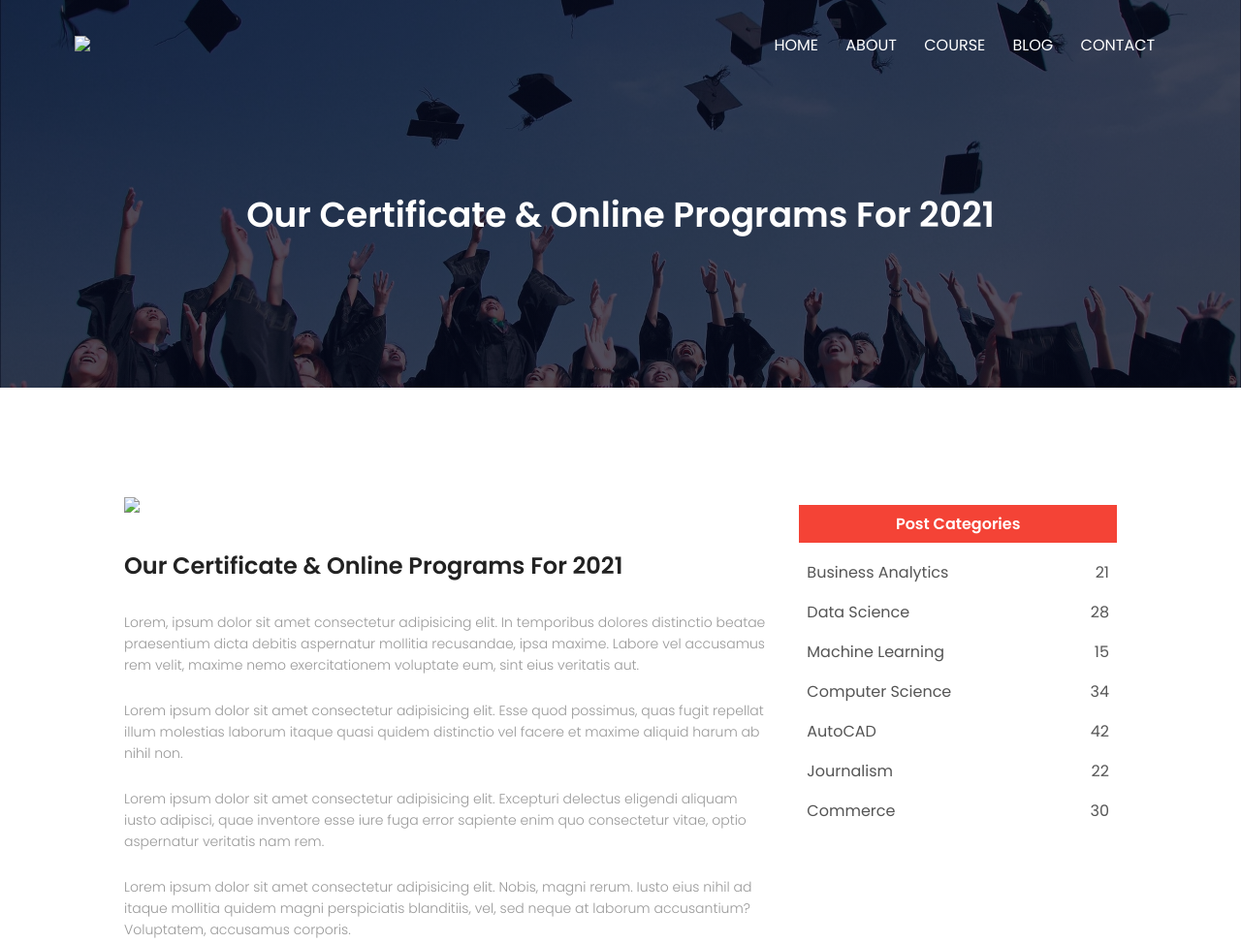
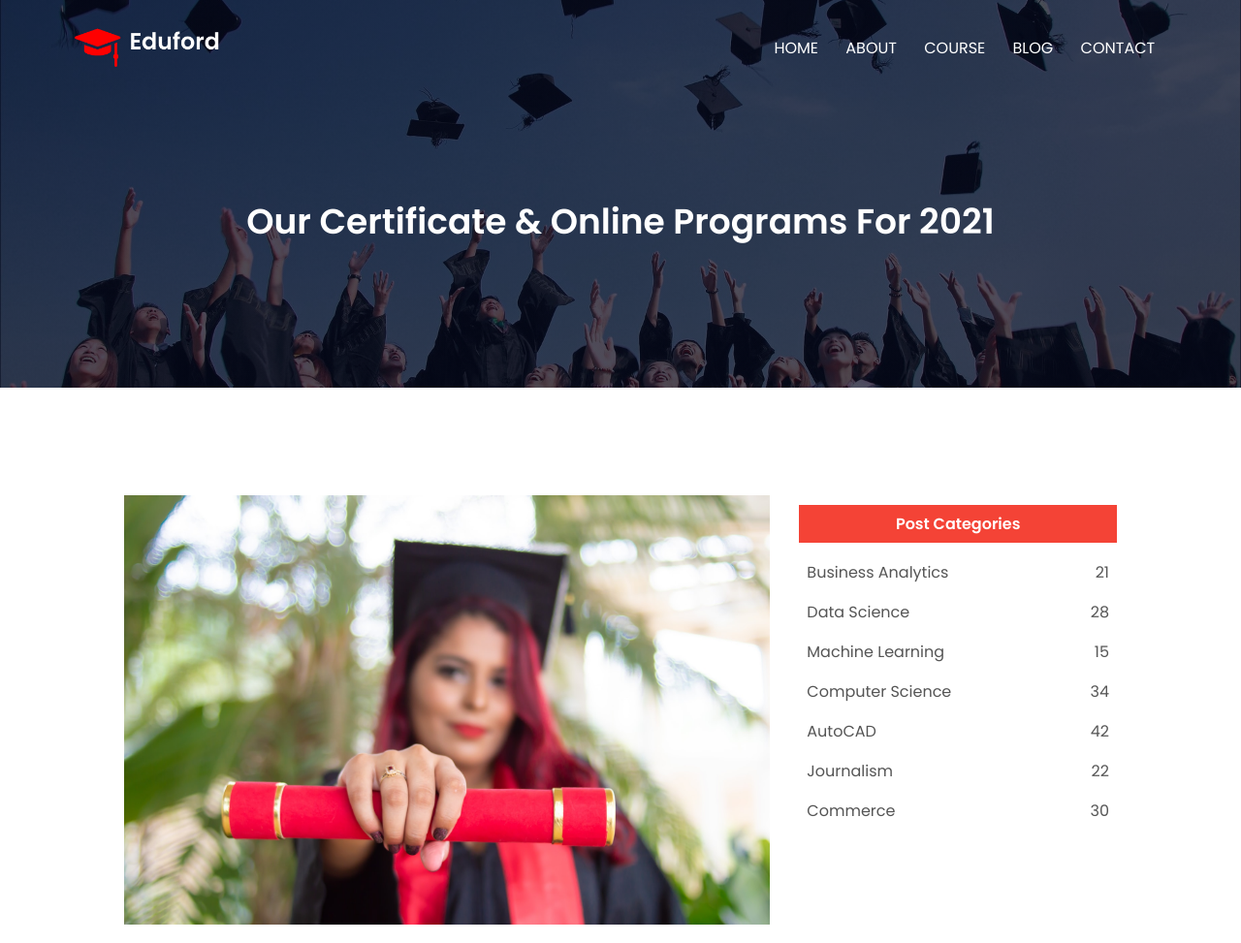
Before and after one commit to fardeenjoad/university1, a plain HTML site: page indexblog.html in a window 1280 px wide. Shown: the top 973 px of the page at 97% size. Drawn offline with Linux system fonts and the light colour scheme; files whose address does not match are found by name.

Commit message:
Update indexblog.html

```diff
--- a/indexblog.html
+++ b/indexblog.html
@@ -13,7 +13,7 @@
 <body>
     <section class="sub-header">
         <nav>
-            <a href="university.html"><img src="eduford_img/logo.png" ></a>
+            <a href="university.html"><img src="./image/logo.png" ></a>
             <div class="nav-links" id="nav-links">
                 <i class="fa fa-times" onclick="hideMenu()"></i>
                 <ul>
@@ -35,7 +35,7 @@
     <section class="blog-content">
         <div class="row">
             <div class="blog-left">
-                <img src="eduford_img/certificate.jpg">
+                <img src="./image/certificate.jpg">
             <h2>Our Certificate & Online Programs For 2021</h2>
             <p>Lorem, ipsum dolor sit amet consectetur adipisicing elit. In temporibus dolores distinctio beatae praesentium dicta debitis aspernatur mollitia recusandae, ipsa maxime. Labore vel accusamus rem velit, maxime nemo exercitationem voluptate eum, sint eius veritatis aut.</p>
 <br>
```
